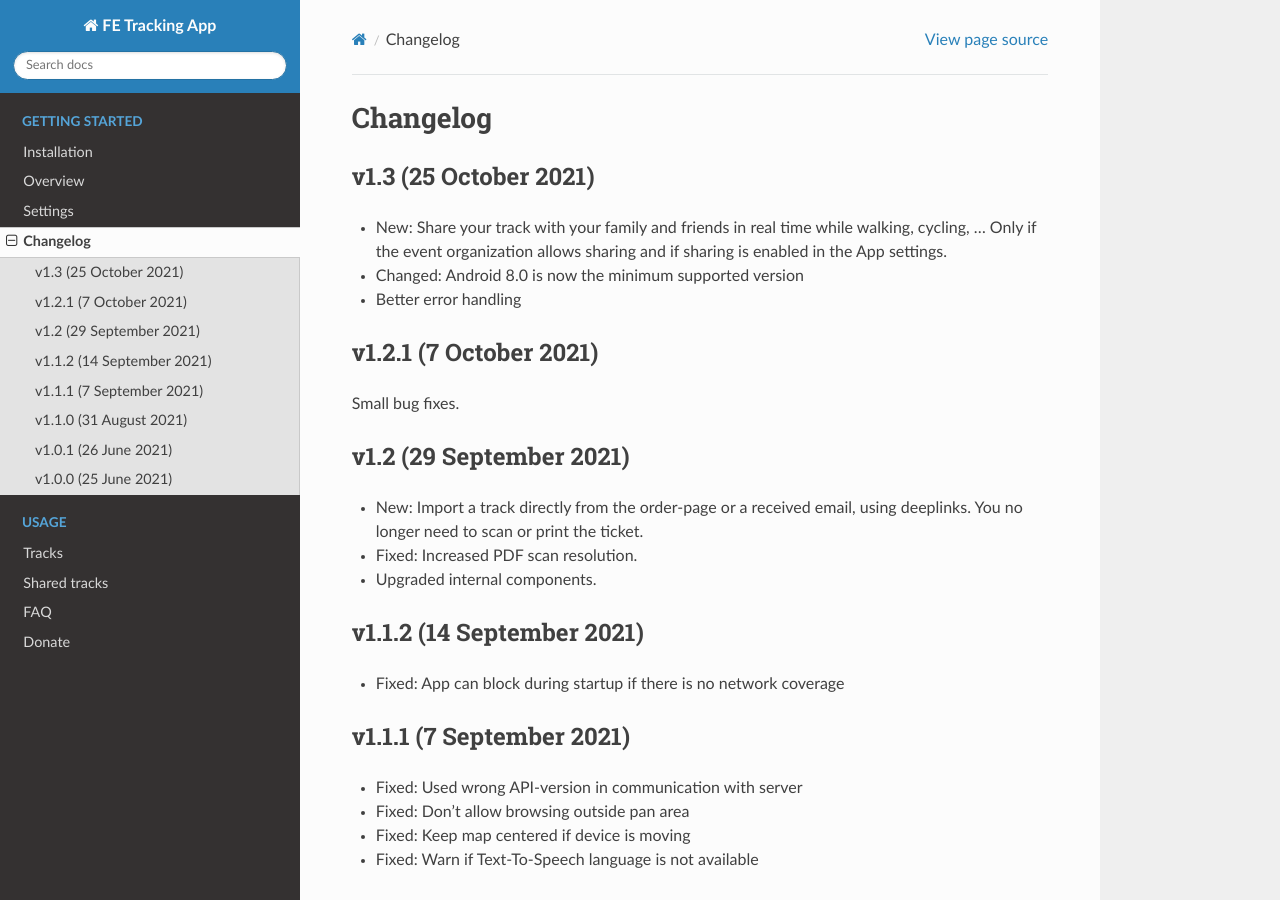
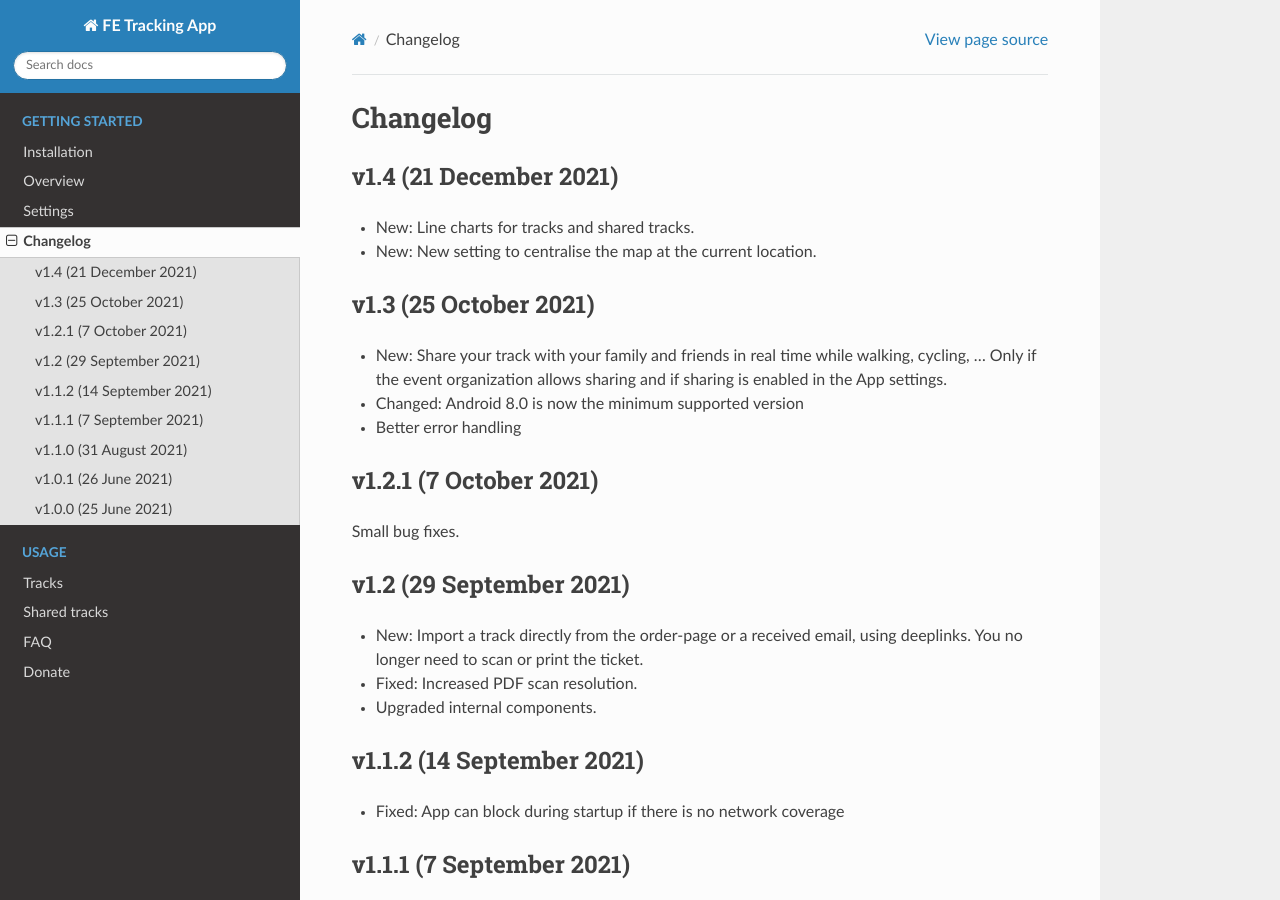
Before and after one commit to fe-data/fe-tracking, a Sphinx documentation site: the page built from docs/getting-started/changelog.rst, in a window 1280 px wide and 900 px high. Built offline with Sphinx 7.4.7 and the Read the Docs theme 2.0.0, drawn with Linux system fonts in a browser that asks for light colours.

Commit message:
FE Tracking 1.4.0

```diff
--- a/docs/getting-started/changelog.rst
+++ b/docs/getting-started/changelog.rst
@@ -1,5 +1,10 @@
 Changelog
 =========
+
+v1.4 (21 December 2021)
+-----------------------
+* New: Line charts for tracks and shared tracks.
+* New: New setting to centralise the map at the current location.
 
 v1.3 (25 October 2021)
 -----------------------
--- a/docs/getting-started/settings.rst
+++ b/docs/getting-started/settings.rst
@@ -45,13 +45,16 @@ Map settings
 ------------
 
 Disable checkpoint circles
-  The checkpoints on the ttrack are shown as light grey circles and light green circles when a checkpoint is passed.
+  The checkpoints on the track are shown as light grey circles and light green circles when a checkpoint is passed.
   Disabling this option has no effect on the indication of whether a checkpoint has been passed or not.
   If uploading is selected, the date and time of passing the checkpoint is still sent to the event organisation's server.
 
 Realtime sharing
   Use real-time track sharing with your family, friends, etc while you are walking, cycling, running, ...
   This is only possible if the event organiser allows sharing and if this switch is on.
+
+Centre location position
+  Centring the current position on the map.
 
 Track color
   The colour of the track on the map. Click on the coloured circle to change its colour.
--- a/docs/usage/faq.rst
+++ b/docs/usage/faq.rst
@@ -46,7 +46,7 @@ FAQ
 
           Cutting a corner
        ---
-       It depends on the length of the route, whether there are many sharp bends in the track and most importantly, the distance filter defined by the event organisation.
+       It depends on the length of the track, whether there are many sharp bends in the track and most importantly, the distance filter defined by the event organisation.
        The App is optimized for battery-efficiency. It samples the accelerometer periodically while tracking in order to power-down the GPS as soon as the device is determined to be stationary.
        It uses the distance filter to query for the GPS location. But the filter itself is elastic; the faster you go, the larger the distance filter becomes. And ofcourse the other way around.
        Usually, the organisation sets this filter to at least 10 metres for a walking track and at least 20 metres for bicycles, for example.
```
Also changed, not shown: docs/usage/shared-tracks.rst (+20 -0 lines), docs/usage/track-map.rst (+23 -0 lines), docs/_static/images/usage/Map-recorded.png.
